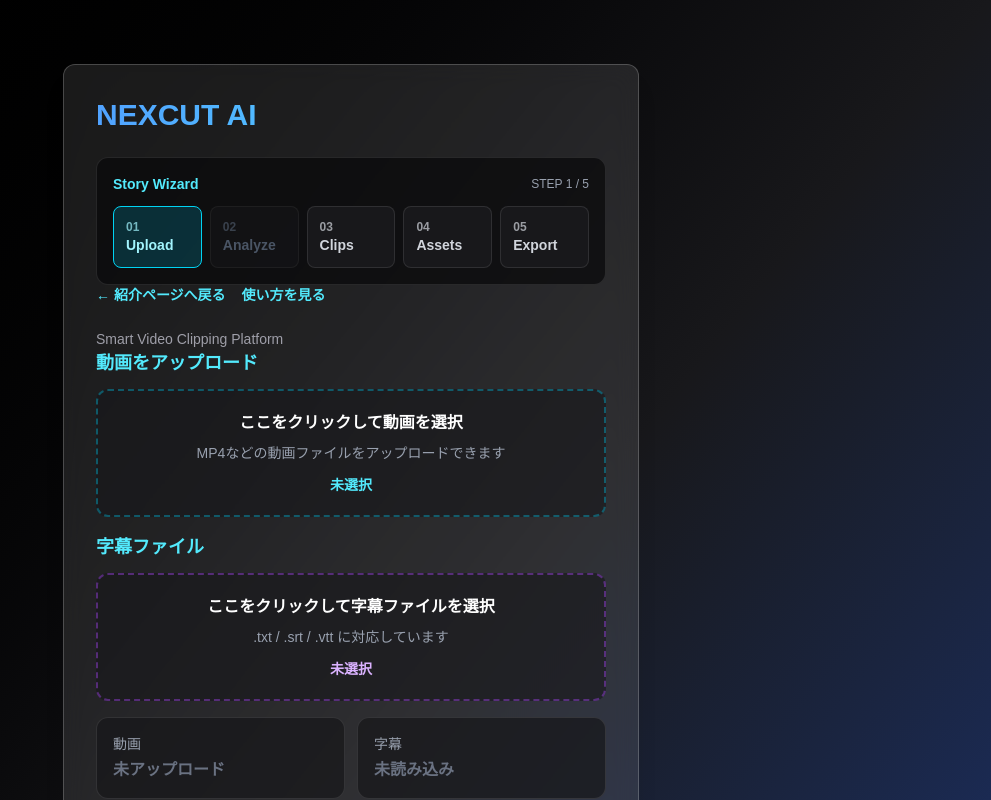
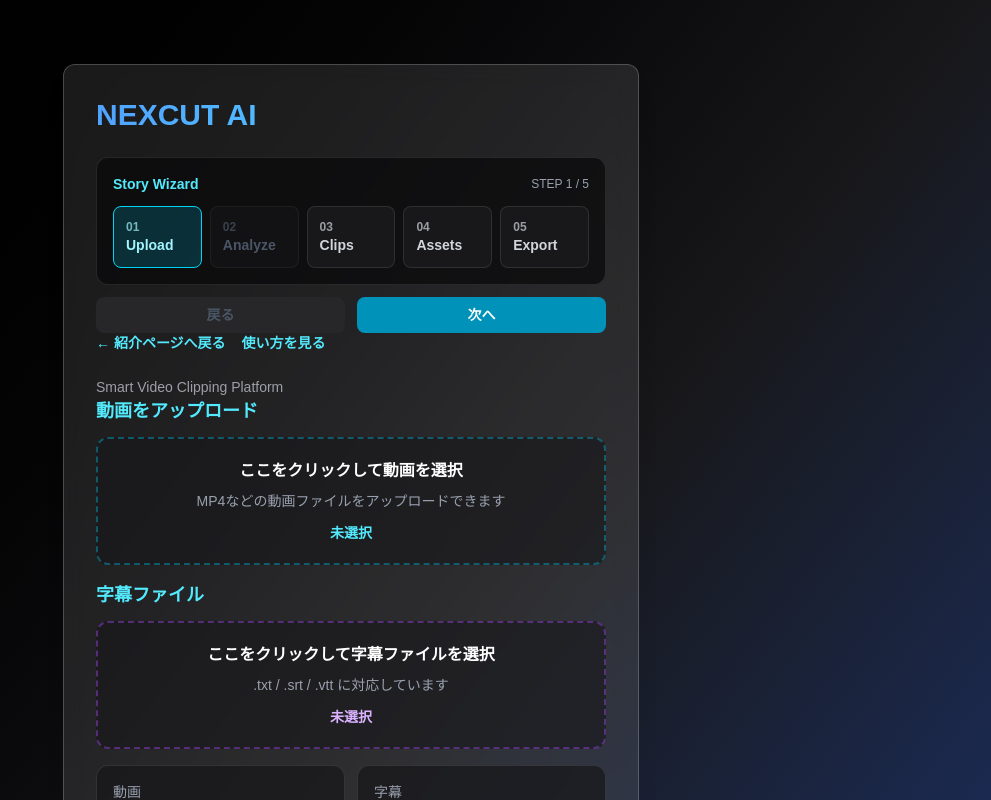
Before and after one commit to hiro042355/easyslice-ai, a Next.js app: page / in a window 1280 px wide. Shown: the top 800 px of the page, without its empty margins (289-1280 px from the left). Built offline with nearby package versions, Linux system fonts and the light colour scheme.

Commit message:
Add story wizard navigation

```diff
--- a/app/page.tsx
+++ b/app/page.tsx
@@ -1085,7 +1085,46 @@ const downloadThumbnail = async (clipIndex: number) => {
     })}
   </div>
 </div>
-
+ <div className="mt-3 grid grid-cols-2 gap-3">
+  <button
+    type="button"
+    onClick={() =>
+      setCurrentStep((prev) =>
+        prev === 1 ? 1 : ((prev - 1) as 1 | 2 | 3 | 4 | 5)
+      )
+    }
+    disabled={currentStep === 1}
+    className={
+      currentStep === 1
+        ? "rounded-lg bg-zinc-800 px-4 py-2 text-sm font-semibold text-gray-600 cursor-not-allowed"
+        : "rounded-lg bg-zinc-700 px-4 py-2 text-sm font-semibold text-white hover:bg-zinc-600"
+    }
+  >
+    戻る
+  </button>
+
+  <button
+    type="button"
+    onClick={() => {
+      const nextStep = Math.min(5, currentStep + 1) as 1 | 2 | 3 | 4 | 5;
+
+      if (!canGoStep(nextStep)) {
+        alert("このステップに進むには、先に必要な操作を完了してください");
+        return;
+      }
+
+      setCurrentStep(nextStep);
+    }}
+    disabled={currentStep === 5}
+    className={
+      currentStep === 5
+        ? "rounded-lg bg-zinc-800 px-4 py-2 text-sm font-semibold text-gray-600 cursor-not-allowed"
+        : "rounded-lg bg-cyan-600 px-4 py-2 text-sm font-semibold text-white hover:bg-cyan-500"
+    }
+  >
+    次へ
+  </button>
+</div>
 <div className="mb-6 flex flex-wrap gap-4">
   <a
     href="/landing"
```
